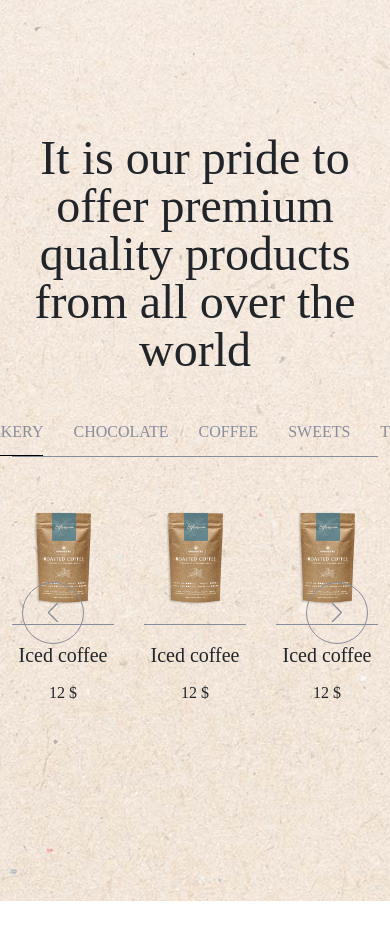
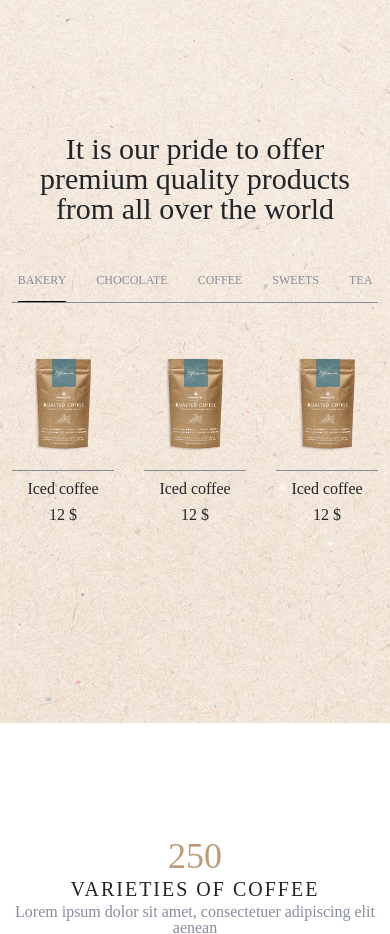
Before and after one commit to FatimaMammadova95/Coffee_Shop, a plain HTML site: page website/index.html in a window 390 px wide. Shown: the part 1820-2754 px from the top of the page. Drawn offline with nearby package versions, Linux system fonts and the light colour scheme.

Commit message:
added product section responsivity

```diff
--- a/website/assets/css/layout/_product.scss
+++ b/website/assets/css/layout/_product.scss
@@ -76,6 +76,48 @@
         }
       }
     }
-
+    @media only screen and (max-width: 991px) {
+      .heading {
+        h1 {
+          font-size: 36px;
+        }
+        .links {
+          a {
+            font-size: 14px;
+          }
+        }
+      }
+      #product-swiper {
+        .swiper-slide {
+          gap: 15px;
+        }
+        .swiper-button-next {
+          display: none;
+        }
+        .swiper-button-prev {
+          display: none;
+        }
+      }
+    }
+    @media only screen and (max-width: 767px) {
+      .heading {
+        h1 {
+          font-size: 30px;
+        }
+        .links {
+          a {
+            font-size: 12px;
+          }
+        }
+      }
+      #product-swiper {
+        .swiper-slide {
+          gap: 10px;
+          h4 {
+            font-size: 16px;
+          }
+        }
+      }
+    }
   }
 }
```
Also changed, not shown: website/assets/css/main.css, 1 other file.
